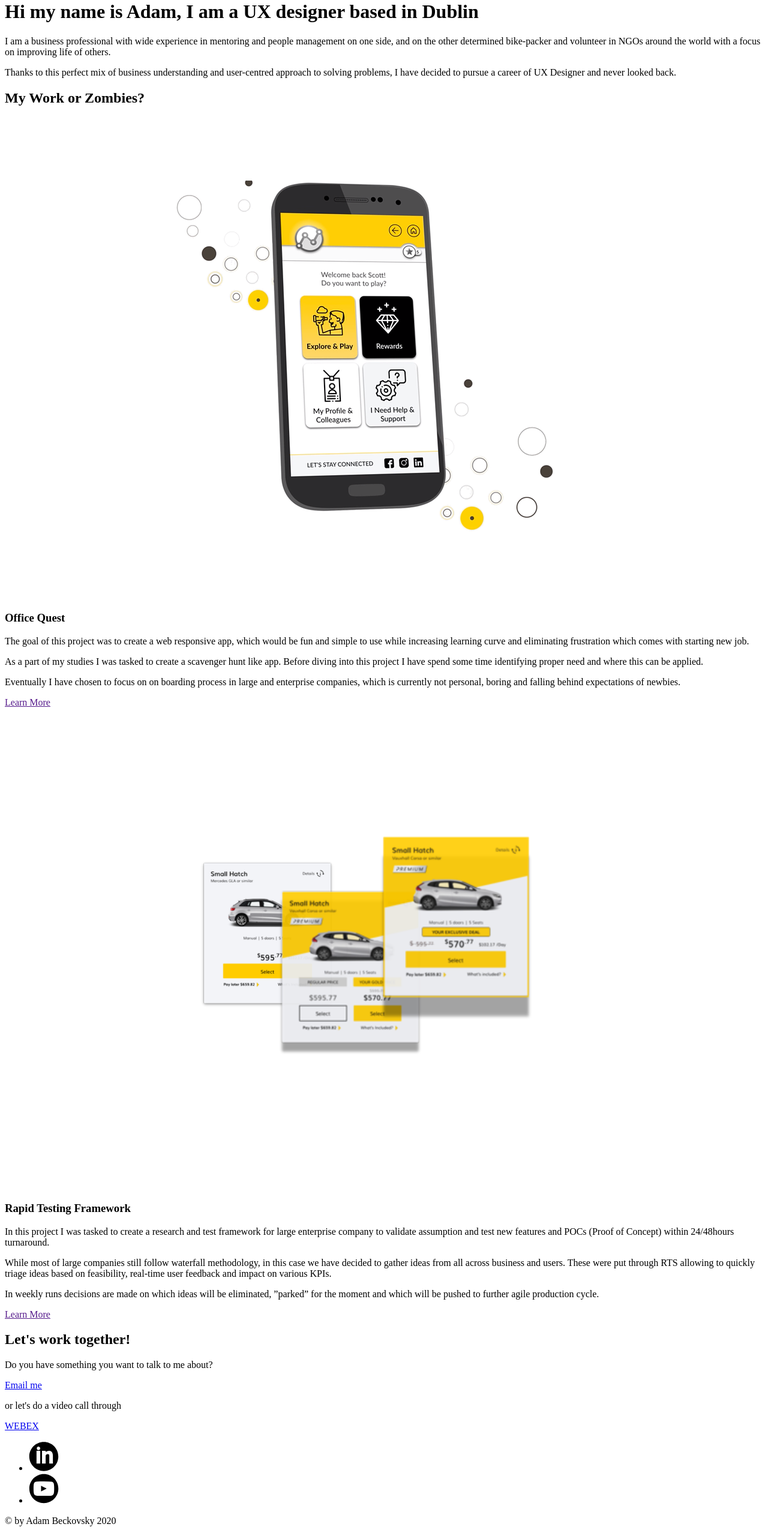
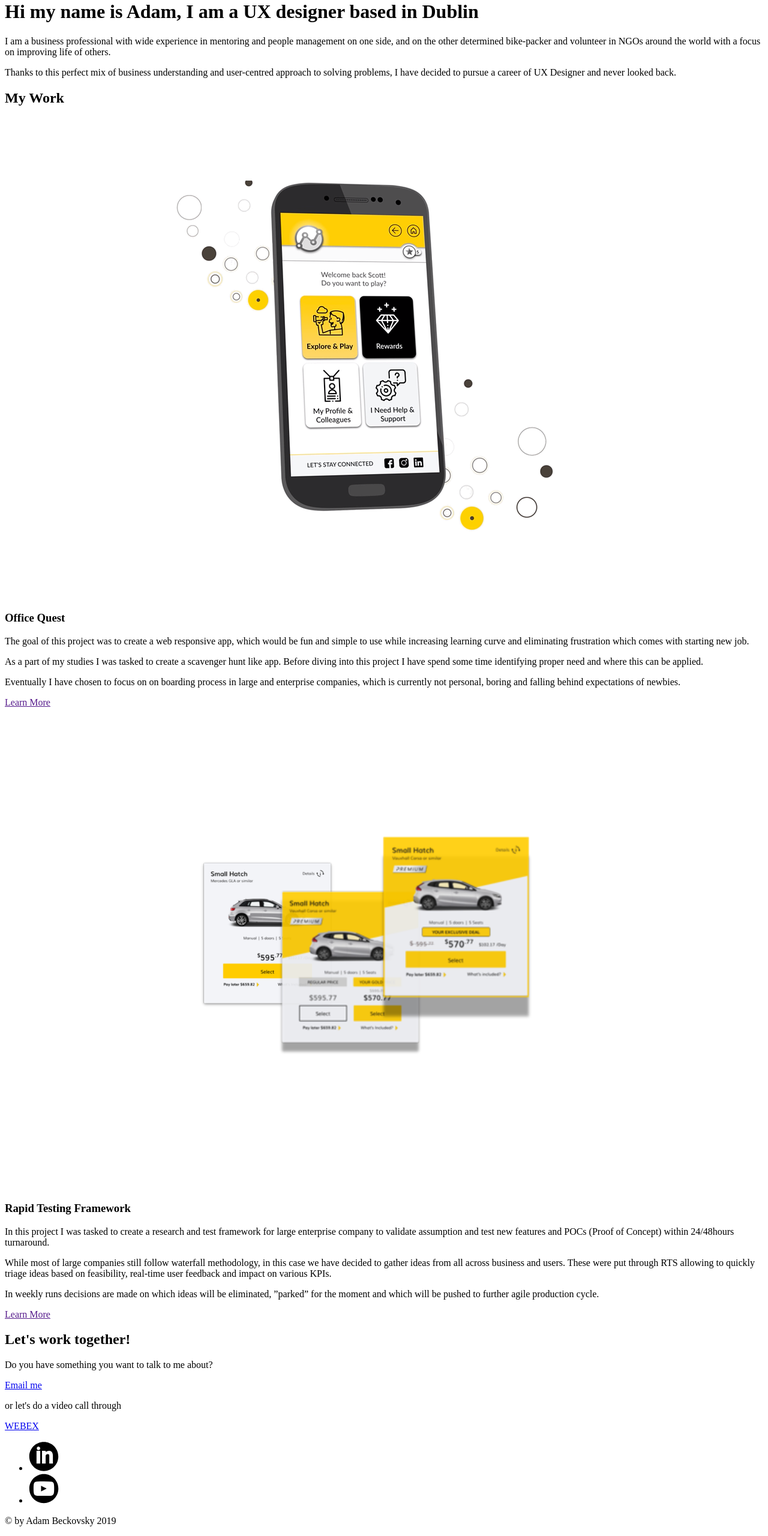
Before and after one commit to adamux/portfolio-website, a plain HTML site: page index.html in a window 1280 px wide. Shown: the part 205-2765 px from the top of the page at 60% size. Drawn offline with Linux system fonts and the light colour scheme.

Commit message:
Update index.html

```diff
--- a/index.html
+++ b/index.html
@@ -33,7 +33,7 @@
     </div>
     <div>
       <div>
-        <h2>My Work or Zombies?</h2>
+        <h2>My Work</h2>
         <!--FEATURED WORK_START, CODE CAN BE REPEATED-->
         <div>
           <div>
@@ -105,7 +105,7 @@
       </div>
       <div>
         <p>
-          © by Adam Beckovsky 2020
+          © by Adam Beckovsky 2019
         </p>
       </div>
     </div>
```
